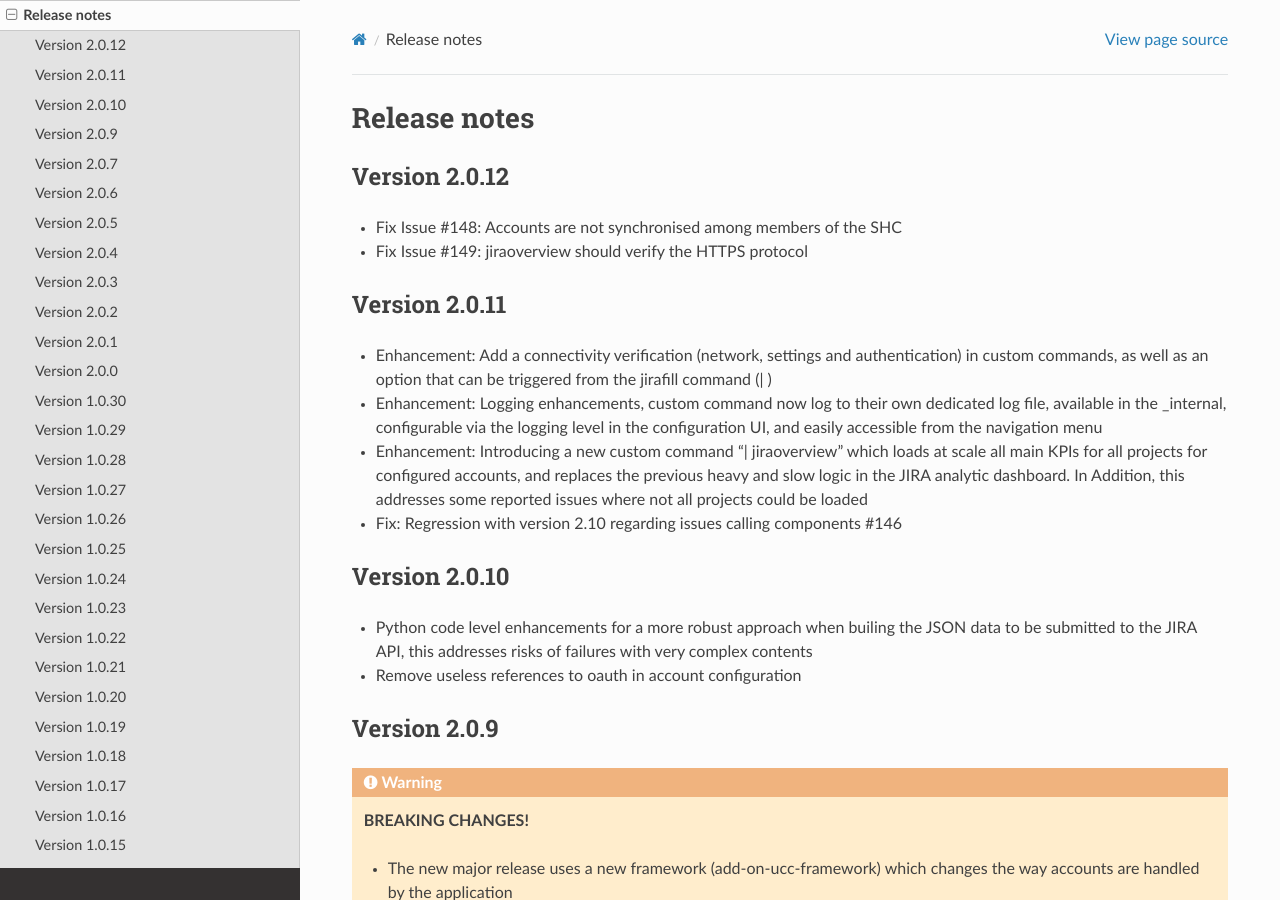
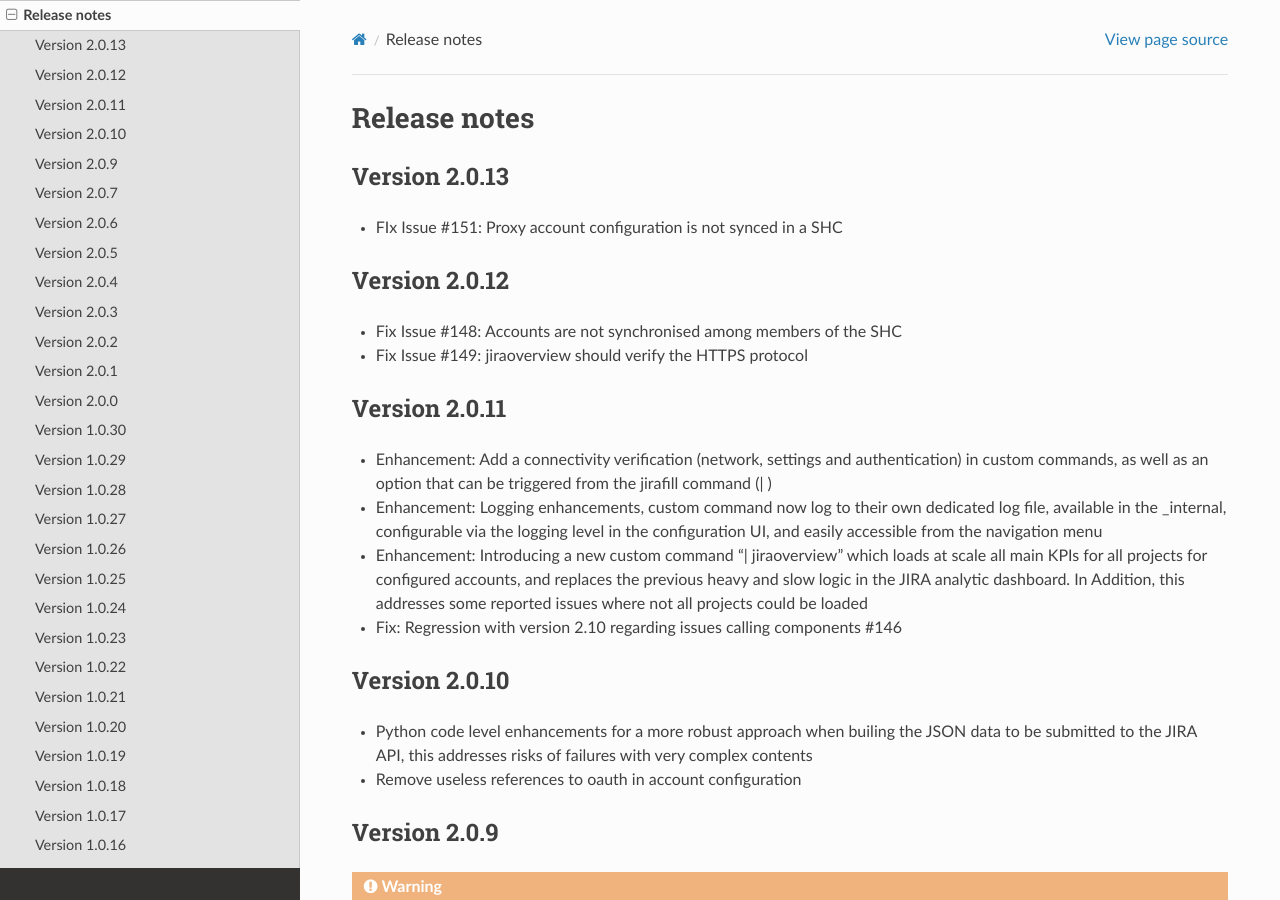
Before and after one commit to guilhemmarchand/TA-jira-service-desk-simple-addon, a Sphinx documentation site: the page built from docs/releasenotes.rst, in a window 1280 px wide and 900 px high. Built offline with Sphinx 7.4.7 and the Read the Docs theme 2.0.0, drawn with Linux system fonts in a browser that asks for light colours.

Commit message:
Version 2.0.13
- Proxy account configuration is not synced in a SHC #151

```diff
--- a/docs/releasenotes.rst
+++ b/docs/releasenotes.rst
@@ -1,5 +1,10 @@
 Release notes
 #############
+
+Version 2.0.13
+==============
+
+- FIx Issue #151: Proxy account configuration is not synced in a SHC
 
 Version 2.0.12
 ==============
```
Also changed, not shown: 1 other file.
